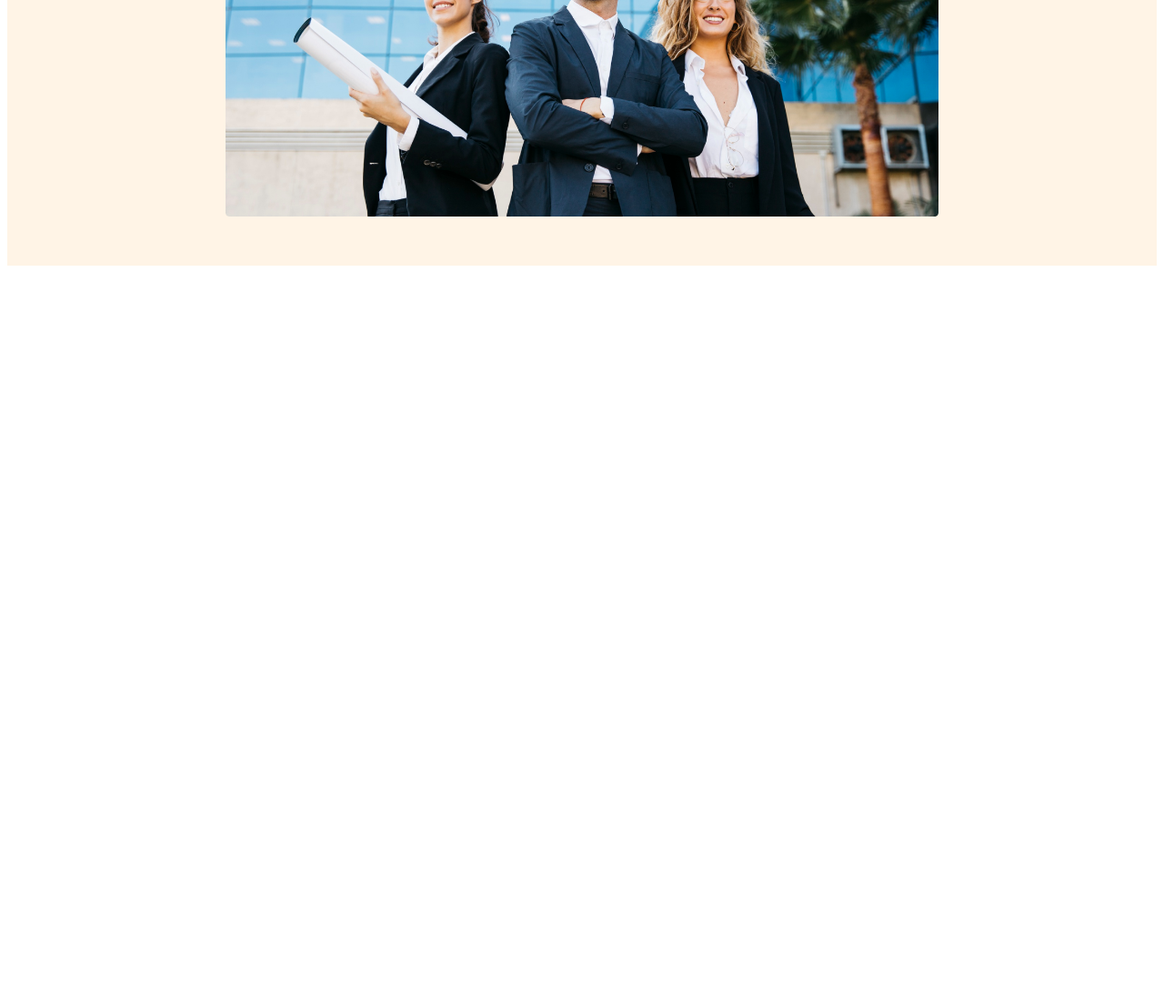
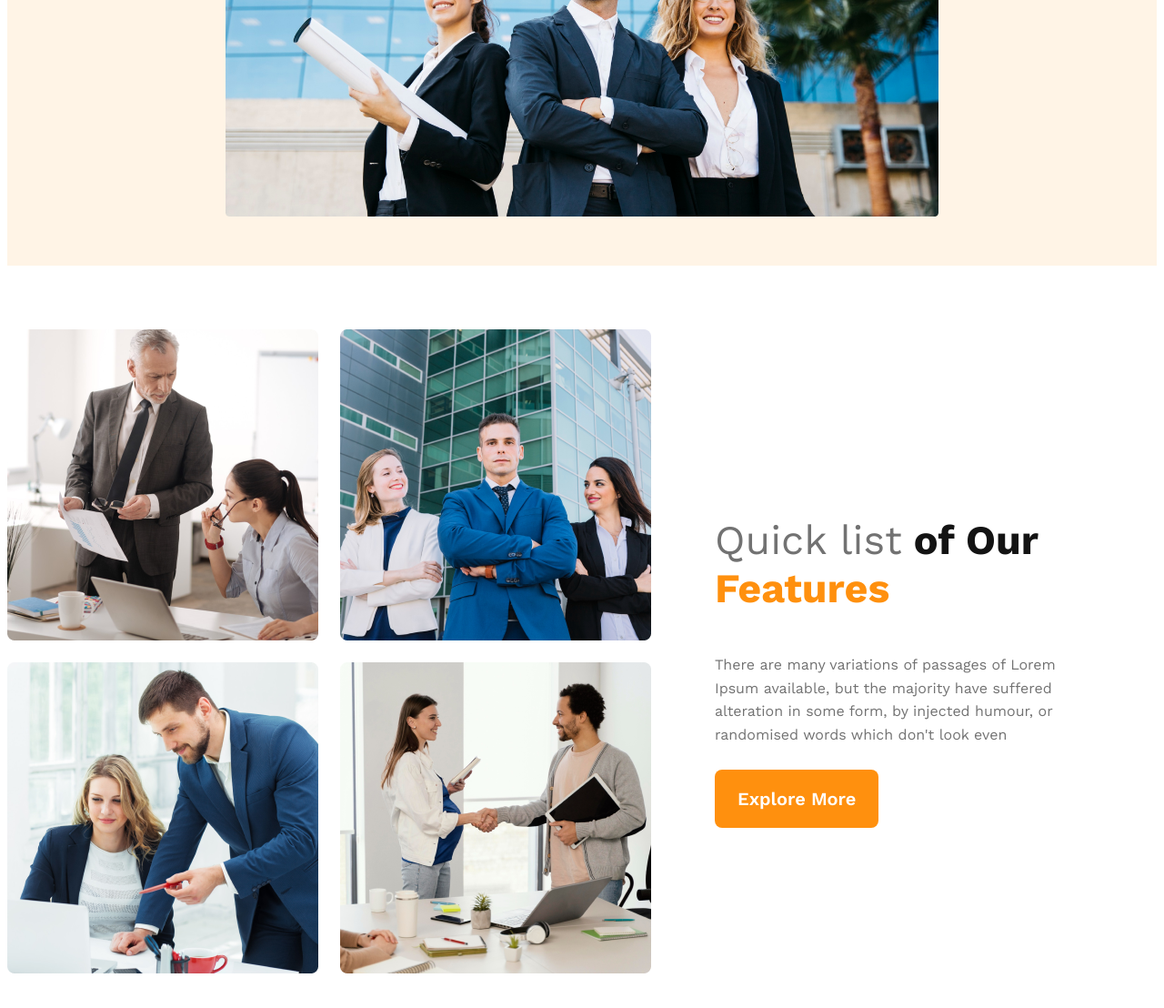
Before and after one commit to Biplob-1/web9-architects, a plain HTML site: page index.html in a window 1280 px wide. Shown: the part 729-1837 px from the top of the page at 91% size. Before the commit the page ends 1029 px from the top, so only its background shows below. Drawn offline with nearby package versions, Linux system fonts and the light colour scheme.

Commit message:
teams section added

```diff
--- a/css/styles.css
+++ b/css/styles.css
@@ -49,6 +49,10 @@ nav li a{
     text-decoration: none;
     color: #424242;
 }
+nav li a:hover{
+    background: tomato;
+    color: #FFF;
+}
 /* banner-styles */
 .banner-content{
     max-width: 800px;
@@ -68,14 +72,63 @@ nav li a{
     width: 100%;
 }
 
+/* main styles */
+main{
+    max-width: 1440px;
+    margin: 70px auto;
+}
+
+/* teams styles */
+.teams-container{
+    display: flex;
+    align-items: center;
+}
+.teams-images{
+    display: grid;
+    grid-template-columns: repeat(2, 1fr);
+    gap: 1.5rem;
+    /* border-radius: 8px; */
+}
+.teams-content{
+    padding-left: 70px;
+    padding-right: 70px;
+}
+.teams-title{
+    font-size: 2.8rem;
+}
+.teams-title .quick-list{
+    color:#727272;
+    font-weight: 500;
+}
+.teams-title .of-our{
+    color:#131313;
+    font-weight: 700;
+}
+.teams-title .text-features{
+    color: #FF900E;
+    font-weight: 700;
+}
+.teams-description{
+    color:#727272;
+    line-height: 1.6rem;
+}
+
 /* responsive media queries */
 /* mobile devices */
 @media screen and (max-width: 576px) {
     header{
-        padding: 20px;
+        padding: 10px;
     }
     nav{
         flex-direction: column;
+    }
+    nav > ul{
+        flex-direction: column;
+
+    }
+    nav  li{
+        padding: 10px;
+        font-size: 2rem;
     }
     .banner-title{
         font-size: 2rem;
--- a/index.html
+++ b/index.html
@@ -35,7 +35,22 @@
     </header>
     <!-- header end -->
     <main>
-
+        <!-- team section start -->
+        <section class="teams-container">
+            <div class="teams-images">
+                <img src="images/team1.png" alt="team1">
+                <img src="images/team2.png" alt="team2">
+                <img src="images/team3.png" alt="team3">
+                <img src="images/team4.png" alt="team4">
+            </div>
+            <div class="teams-content">
+                <h3 class="teams-title"> <span class="quick-list">Quick list</span> <span class="of-our">of Our</span> <span class="text-features">Features</span></h3>
+                <p class="teams-description">
+                    There are many variations of passages of Lorem Ipsum available, but the majority have suffered alteration in some form, by injected humour, or randomised words which don't look even
+                </p>
+                <button class="btn-primary">Explore More</button>
+            </div>
+        </section>
     </main>
     <footer>
 
```
